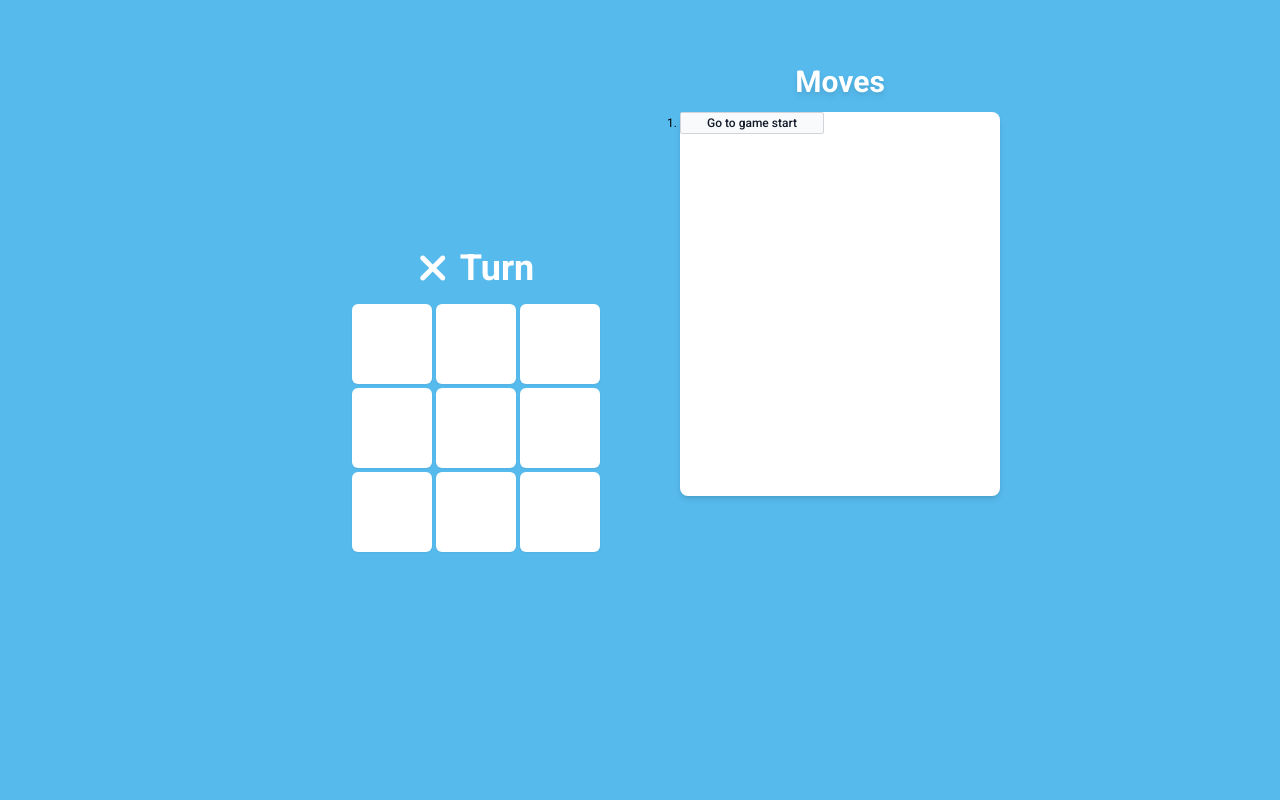
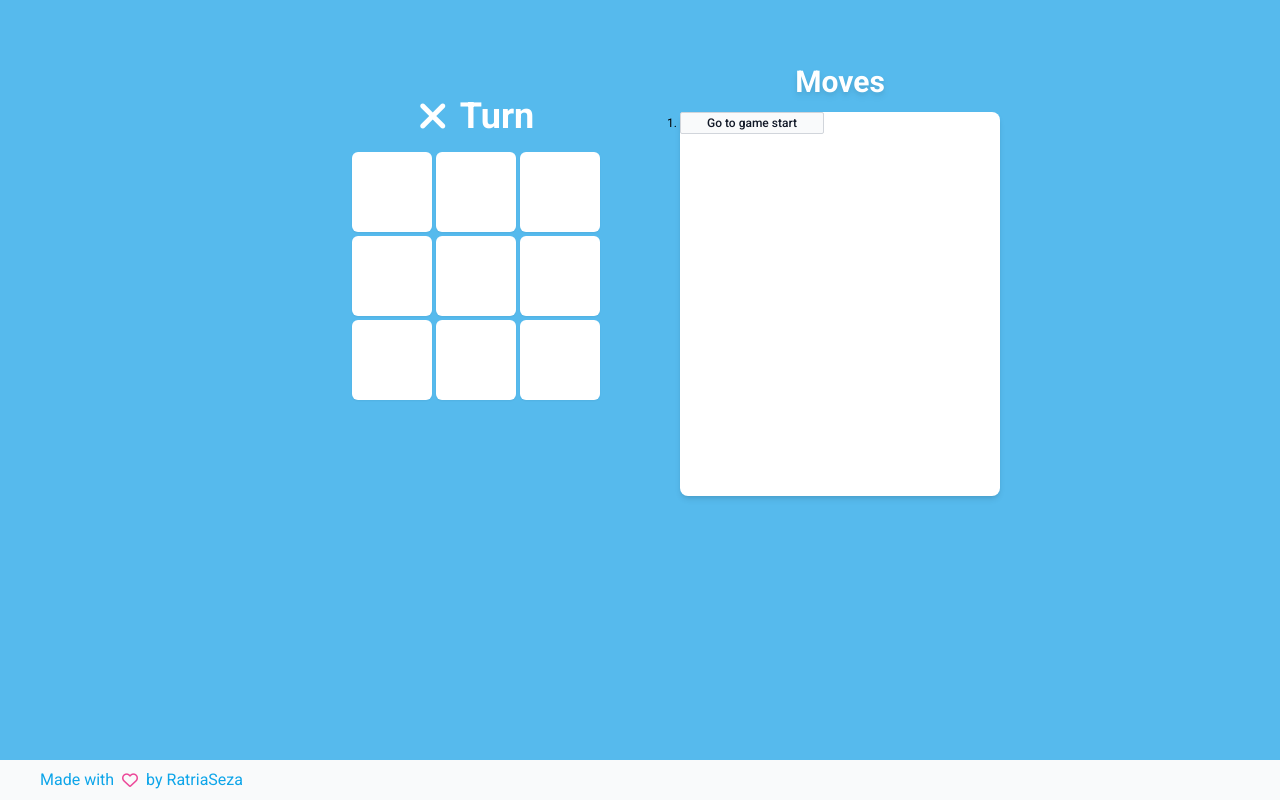
Before and after one commit to RatriaSeza/react-tic-tac-toe, a React (Vite) app: page / in a window 1280 px wide. Built offline with nearby package versions, Linux system fonts and the light colour scheme.

Commit message:
Refactor App.jsx layout and add footer

```diff
--- a/src/App.jsx
+++ b/src/App.jsx
@@ -41,8 +41,8 @@ function Game() {
 	});
 
 	return (
-		<div className="bg-[#56BAED] w-dvw h-dvh">
-			<div className="h-full flex gap-10">
+		<div className="bg-[#56BAED] w-dvw h-dvh flex flex-col justify-between">
+			<div className="h-fit flex gap-10">
 				<div className="basis-1/2 flex items-center justify-end">
 					<div className="w-fit">
 						<Board xIsNext={xIsNext} squares={currentSquares} onPlay={handlePlay} board={board} />
@@ -57,6 +57,11 @@ function Game() {
 					</div>
 				</div>
 			</div>
+			<div className="h-10 flex items-end bg-gray-50 mb-0 text-sky-500 shadow-xl">
+				<div className="h-full flex items-center ml-10">
+					Made with <i className="mx-2 text-pink-500 fa-regular fa-heart"></i> by RatriaSeza
+				</div>
+			</div>
 		</div>
 	);
 }
```
